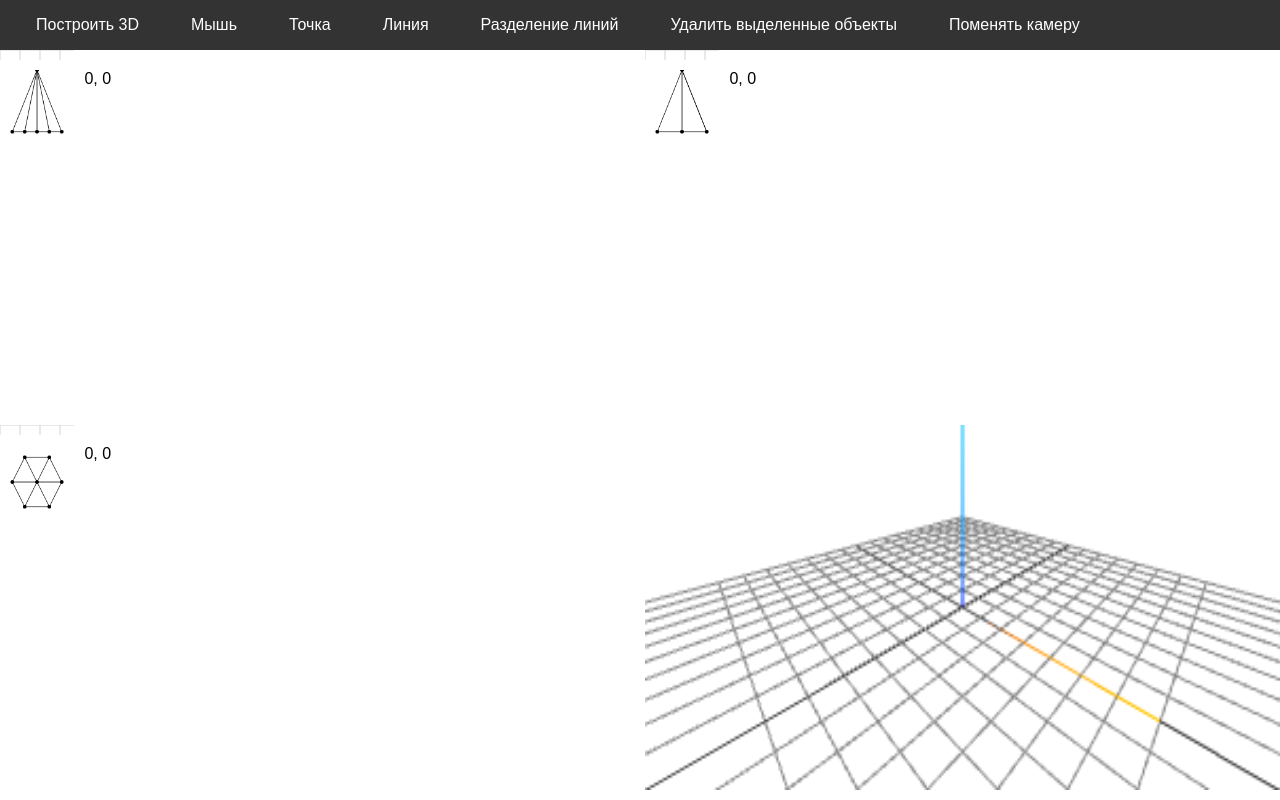
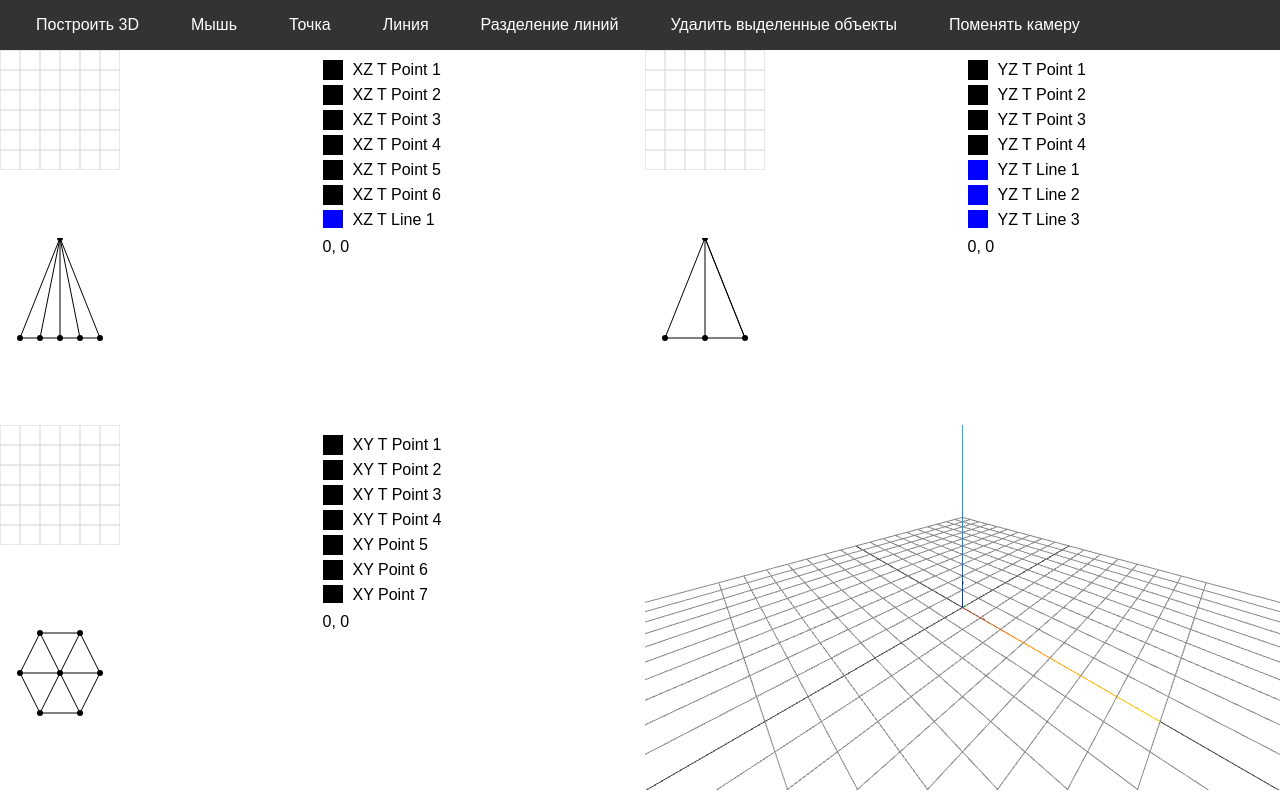
Before and after one commit to IlyaTakhtay/2threeD, a website built with Vite: page MVC/index.html in a window 1280 px wide. Built offline with nearby package versions, Linux system fonts and the light colour scheme.

Commit message:
base for adaptive

```diff
--- a/MVC/style.css
+++ b/MVC/style.css
@@ -77,21 +77,19 @@ html, body {
    .plain-container {
         display: grid;
         grid-template-columns: repeat(2, 1fr);
-        grid-template-rows: auto auto 1fr auto;
+        grid-template-rows: repeat(2, 1fr);
         gap: 10px;
-        height: 25%;
-        width: 25%;
         overflow: hidden;
     }
 
     svg[name="gridSVG"], canvas {
-        width: 100%;
-        height: 100%;
+        /* width: 100%;
+        height: 100%; */
     }
 
     .legend {
-        overflow: auto;
-        max-height: 100px;
+        overflow: scroll;
+        /* max-height: 100px; */
     }
 
     .mouse-coordinates {
@@ -100,6 +98,7 @@ html, body {
 
 
     .threeD-container {
+        overflow: hidden;
         width: 100%;
         height: 100%;
 
--- a/MVC/threeD/space3DView.js
+++ b/MVC/threeD/space3DView.js
@@ -14,9 +14,10 @@ export class Space3DView {
         this.scene = new THREE.Scene();
 
         this.renderer = new THREE.WebGLRenderer({ antialias: true });
-        // this.renderer.setSize(this.container.clientWidth, this.container.clientHeight); - короче отключение этой суеты чет дало, но не совсем
+
         this.renderer.setClearColor(0xffffff);
         this.container.appendChild(this.renderer.domElement);
+
 
 
         this.gridSize = 20;
@@ -76,6 +77,7 @@ export class Space3DView {
         });
         this.animate();
         this.subscribe();
+        this.renderer.setSize(this.container.clientWidth, this.container.clientHeight, false); //- короче отключение этой суеты чет дало, но не совсем
     }
 
     onKeyDown = (event) => {
```
